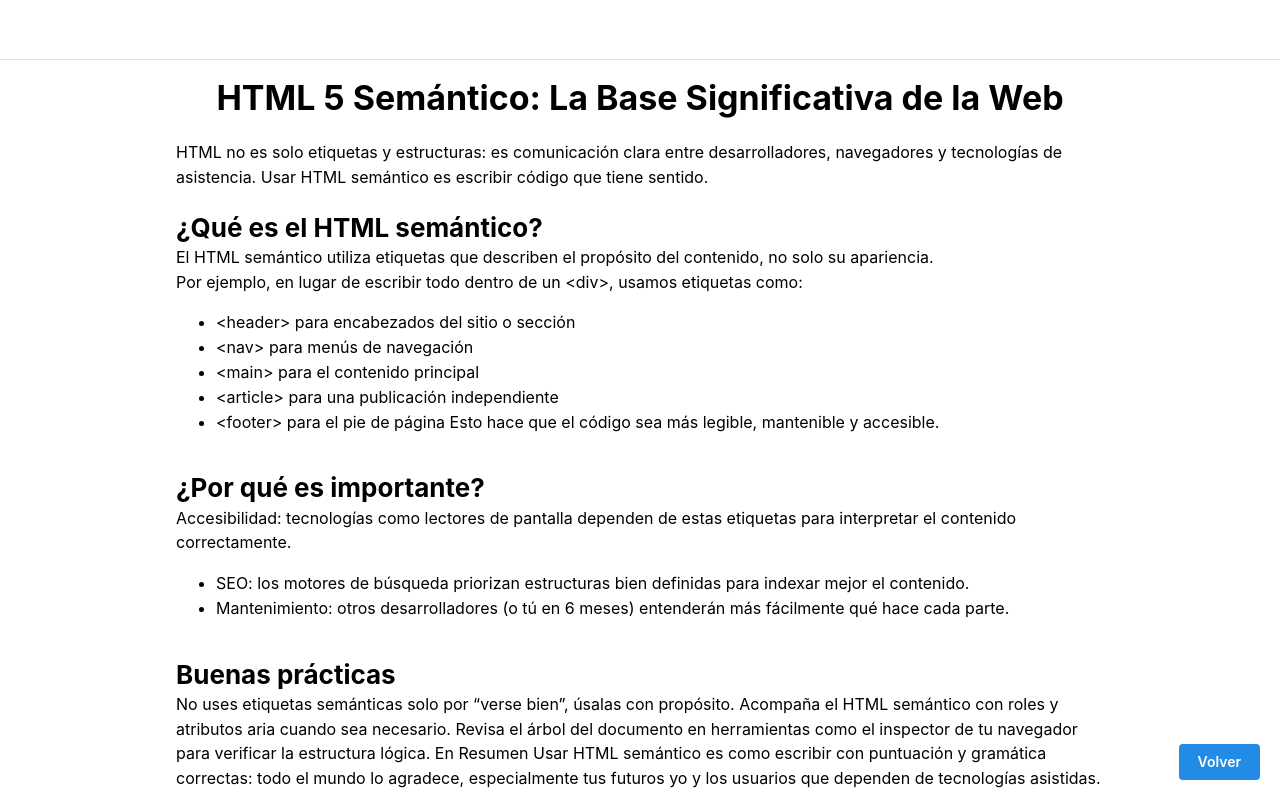
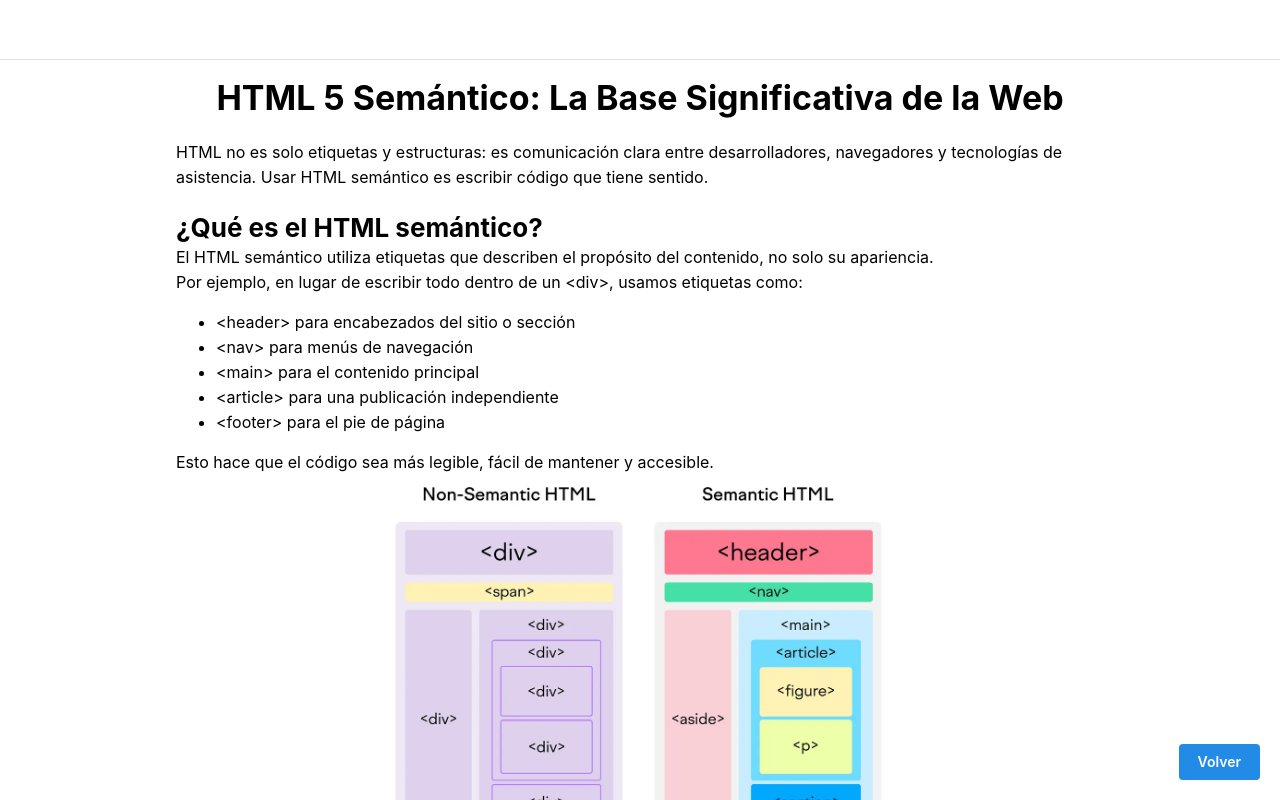
Before and after one commit to AndresCRamos/PersonaOrdenadorLab1, a Next.js app: page /post/html in a window 1280 px wide. Shown: the top 800 px of the page. Built offline with nearby package versions, Linux system fonts and the light colour scheme.

Commit message:
Add image to HTML blog post

```diff
--- a/app/post/html/page.tsx
+++ b/app/post/html/page.tsx
@@ -1,6 +1,6 @@
 import BlogEntryLayout from "@/components/BlogEntryLayout/BlogEntryLayout";
 import Section from "@/components/Section/Section";
-import { Text } from "@mantine/core";
+import { Container, Image, Text } from "@mantine/core";
 
 export default function Page() {
   return (
@@ -26,14 +26,15 @@ export default function Page() {
           <li>{"<nav>"} para menús de navegación</li>
           <li>{"<main>"} para el contenido principal</li>
           <li>{"<article>"} para una publicación independiente</li>
-          <li>
-            {"<footer>"} para el pie de página Esto hace que el código sea más
-            legible, mantenible y accesible.
-          </li>
+          <li>{"<footer>"} para el pie de página</li>
         </ul>
-        {/* TODO: Imagen sugerida Descripción: Una comparativa entre un bloque de código
-        usando solo {"<div>"} s vs. uno usando etiquetas semánticas, mostrando
-        la diferencia en claridad. */}
+        <Text>
+          Esto hace que el código sea más legible, fácil de mantener y
+          accesible.
+        </Text>
+        <Container size={"xs"}>
+          <Image src={"/semantic_html.png"} alt="" />
+        </Container>
       </Section>
       <Section title="¿Por qué es importante?" order={2}>
         Accesibilidad: tecnologías como lectores de pantalla dependen de estas
```
Also changed, not shown: public/semantic_html.png (added).
